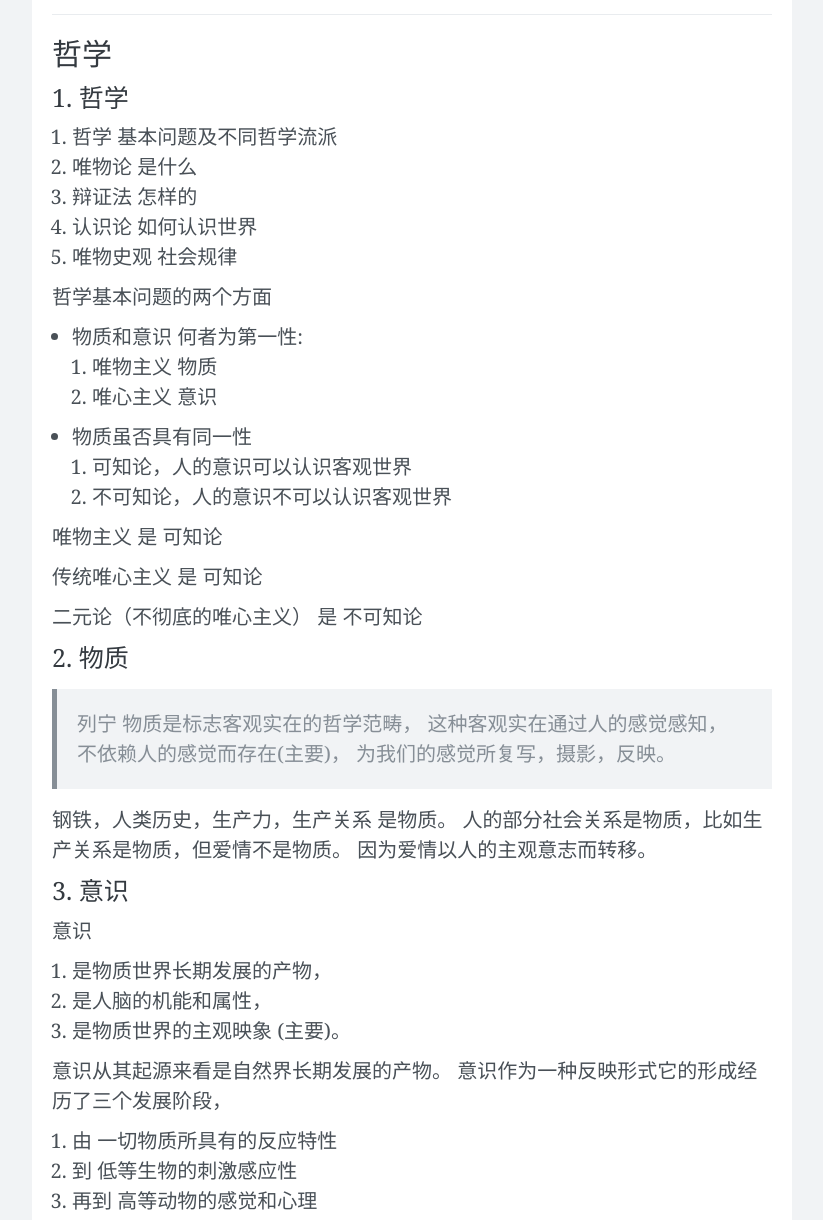
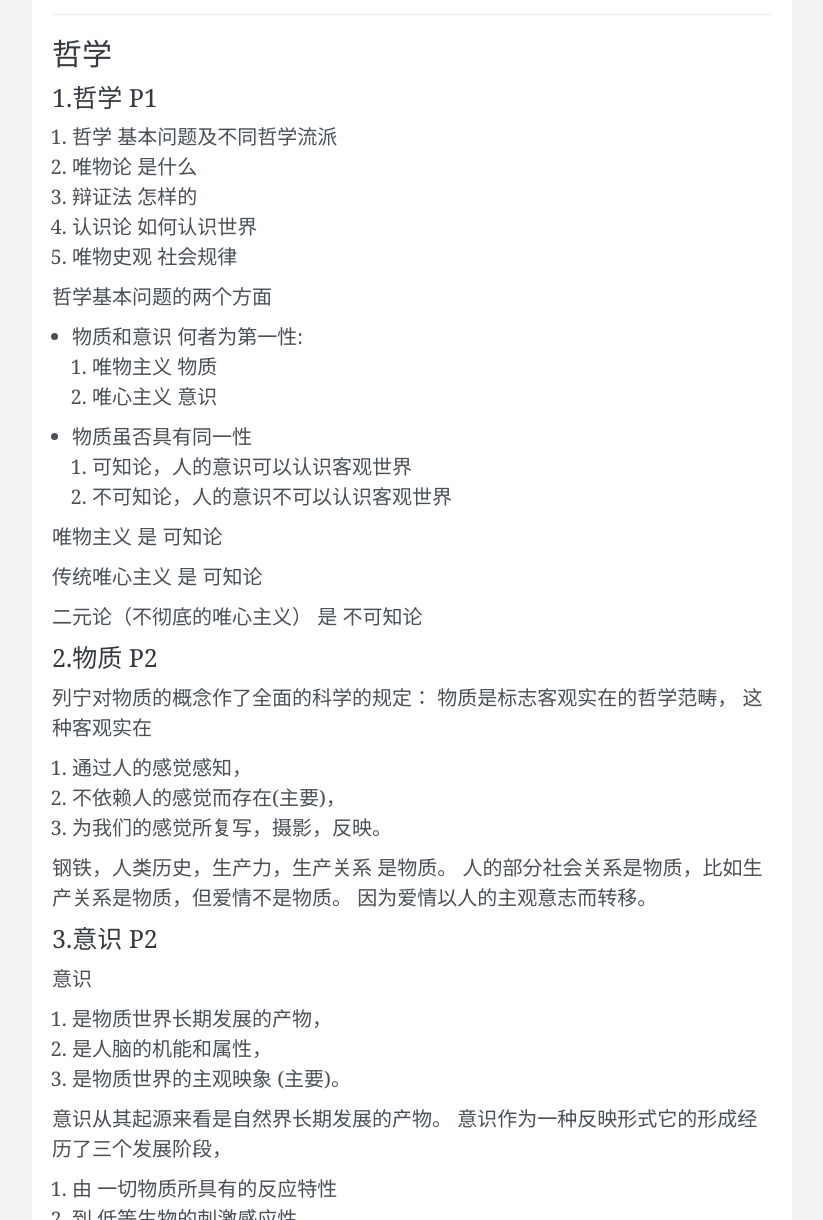
Before and after one commit to wangtiga/wangtiga.github.io, a Jekyll site: the page built from _previews/3709_summary.md, in a window 1280 px wide and 1400 px high, scrolled down 994 px, cut to the strip 180-1400 px from the top of the window. Shown: the whole strip, without its empty margins (228-1051 px from the left). Built offline with Jekyll 4.4.1, drawn with Linux system fonts in a browser that asks for light colours; nearby versions of some CDN libraries; comment, search, counter and statistics services are not loaded; some of the changed text lies outside the part shown.

Commit message:
updated from mac

```diff
--- a/_previews/3709_summary.md
+++ b/_previews/3709_summary.md
@@ -17,7 +17,7 @@ tags:   exam
 
 ## 哲学
 
-### 1. 哲学
+### 1.哲学 P1
 
 1. 哲学 基本问题及不同哲学流派
 2. 唯物论 是什么
@@ -40,19 +40,20 @@ tags:   exam
 二元论（不彻底的唯心主义） 是 不可知论
 
 
-### 2. 物质
+### 2.物质 P2
 
-> 列宁
+列宁对物质的概念作了全面的科学的规定：
 物质是标志客观实在的哲学范畴，
-这种客观实在通过人的感觉感知，
-不依赖人的感觉而存在(主要)，
-为我们的感觉所复写，摄影，反映。
+这种客观实在
+1. 通过人的感觉感知，
+2. 不依赖人的感觉而存在(主要)，
+3. 为我们的感觉所复写，摄影，反映。
 
 钢铁，人类历史，生产力，生产关系 是物质。
 人的部分社会关系是物质，比如生产关系是物质，但爱情不是物质。
 因为爱情以人的主观意志而转移。
 
-### 3. 意识
+### 3.意识 P2
 
 意识
 1. 是物质世界长期发展的产物，
@@ -70,8 +71,8 @@ tags:   exam
 1. 劳动在意识的产生和发展中起 决定性 的作用
 2. 语言促进了意识的发展
 
-重要因素 (影响因素 )，是个因素 就重要；
-决定因素(根本因素)，真正的因素 。
+> 重要因素 (影响因素 )，是个因素 就重要；
+> 决定因素(根本因素)，真正的因素 。
 
 意识具有能动作用:
 1. 意识反映世界具有自觉性，目的性，和计划性；
```
Also changed, not shown: _previews/exercise.md (+9 -0 lines).
